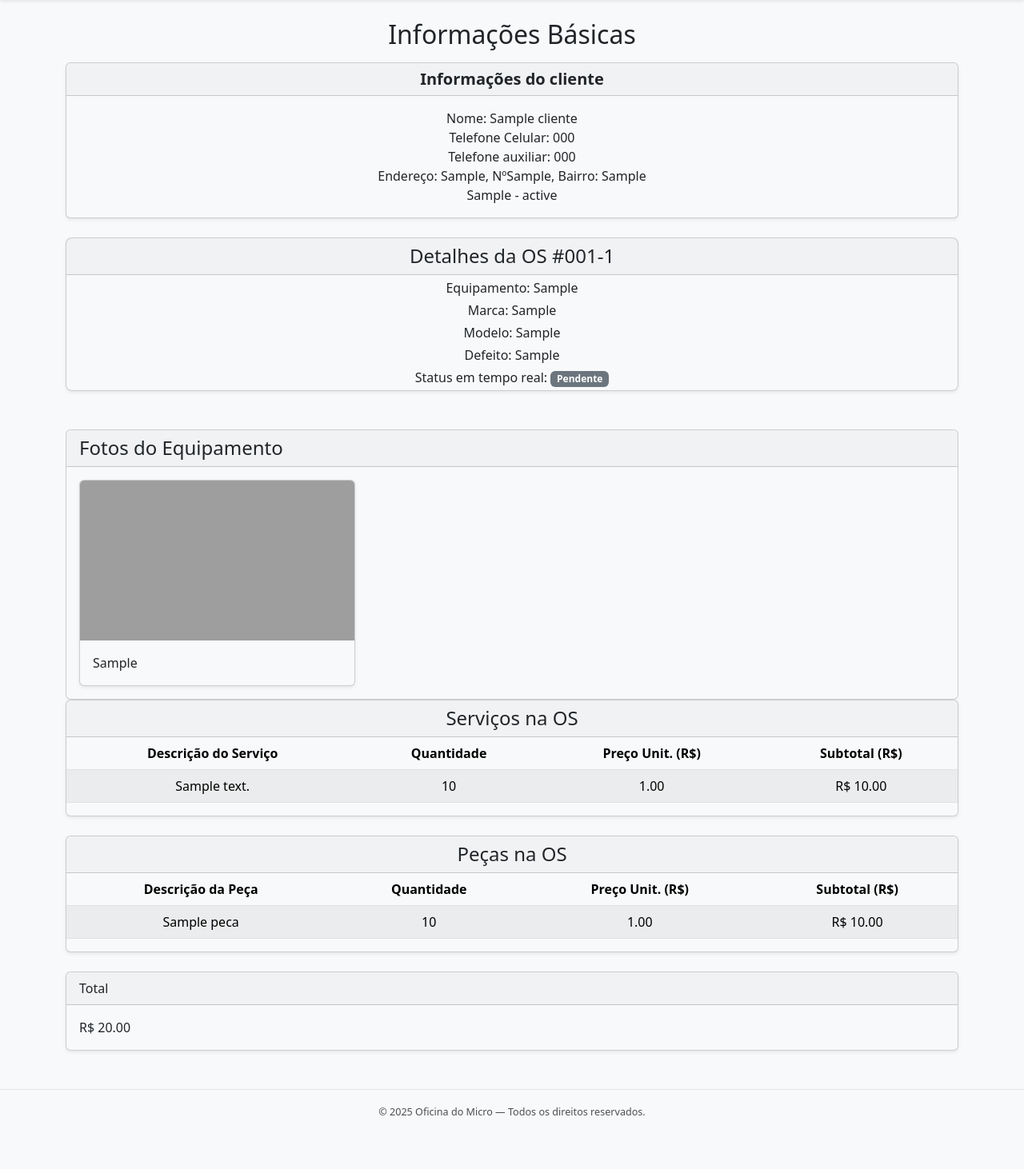
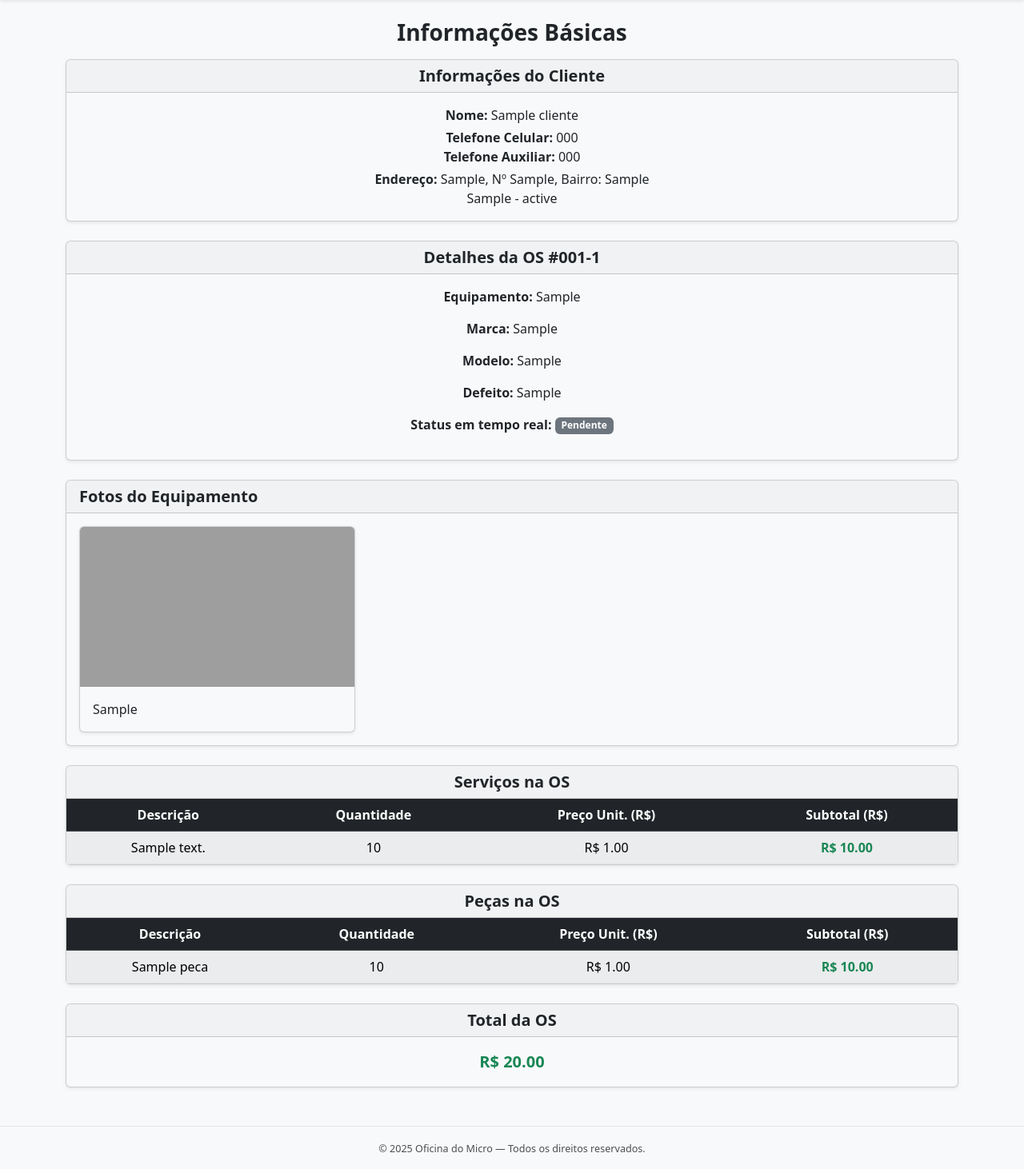
Before and after one commit to barrigaverd/Projeto-Oficina, a Flask app: template templates/ver_os_cliente.html in a window 1280 px wide. Shown: the part 57-1519 px from the top of the page at 80% size. Before the commit the page ends 1452 px from the top, so only its background shows below. Run offline with Flask 3, Linux system fonts and the light colour scheme; the template is opened without the code that fills it: values that come from a table or form of the project are taken from there, others are empty; tables that the repository leaves empty hold one stand-in row (values such as "Sample post"); one stand-in notice (Sample message) is shown; grey boxes are pictures that could not be loaded.

Commit message:
estilizado ver_os e detalhes_cli e mens de login

```diff
--- a/app.py
+++ b/app.py
@@ -224,11 +224,13 @@ def load_user(user_id_string): # O nome agora reflete que é uma string
 @app.route("/logout")
 def logout():
     logout_user()
+    flash("Logoff efetuado!", "danger")
     return redirect(url_for("login"))
 
 @app.route("/logout_cliente")
 def logout_cliente():
     logout_user()
+    flash("Logoff efetuado!", "danger")
     return redirect(url_for("login_cliente"))
 
 @app.route("/login", methods = ("GET", "POST"))
@@ -242,6 +244,9 @@ def login():
         if user and bcrypt.check_password_hash(user.password_hash, password):
             login_user(user)
             return redirect(url_for('home'))
+        else:
+            flash("Usuário ou senha incorretos", "danger")
+            return redirect(url_for('login'))
 
     return render_template('login.html')
 
--- a/templates/base_publica.html
+++ b/templates/base_publica.html
@@ -107,6 +107,18 @@
 
   <!-- Conteúdo -->
   <main class="container">
+    {% with messages = get_flashed_messages(with_categories=true) %}
+        {% if messages %}
+          {% for category, message in messages %}
+          <div class="">
+            <div class="alert alert-{{ category }} flash-toast alert-dismissible fade show" role="alert">
+              {{ message }}
+              <button type="button" class="btn-close" data-bs-dismiss="alert" aria-label="Close"></button>
+            </div>
+          </div>
+          {% endfor %}
+        {% endif %}
+      {% endwith %}
     {% block content %}{% endblock %}
   </main>
 
@@ -117,7 +129,6 @@
 
   <script src="https://cdn.jsdelivr.net/npm/bootstrap@5.3.3/dist/js/bootstrap.bundle.min.js"></script>
   <script>
-
     const toggleBtn = document.getElementById('themeToggle');
     const themeIcon = document.getElementById('themeIcon');
     const html = document.documentElement;
@@ -137,7 +148,14 @@
       themeIcon.className = next === 'dark' ? 'bi bi-moon' : 'bi bi-sun';
     });
 
-
+    window.addEventListener('load', function() {
+      const alerts = document.querySelectorAll('.alert');
+      alerts.forEach(function(alert) {
+        setTimeout(function() {
+          new bootstrap.Alert(alert).close();
+        }, 5000)
+      });
+    });
   </script>
 </body>
 </html>
--- a/templates/ver_os_cliente.html
+++ b/templates/ver_os_cliente.html
@@ -2,86 +2,76 @@
 
 {% block content %}
 
-<h2 class="text-center">Informações Básicas</h2>
+<h3 class="text-center fw-bold mt-3">Informações Básicas</h3>
+
+<!-- Informações do Cliente -->
 <div class="card shadow-sm text-center mt-3">
-      <h5 class="card-header">
-          <strong>Informações do cliente</strong>
-      </h5>
+  <h5 class="card-header fw-bold">Informações do Cliente</h5>
   <div class="card-body">
-          <div class="card-text">Nome: {{ordem_servico.cliente.nome}}</div>
-          <div class="card-text">Telefone Celular: {{ordem_servico.cliente.telefone_celular}}<br>Telefone auxiliar: {{ordem_servico.cliente.telefone_auxiliar}}</div>
-          <div class="card-text">Endereço: {{ordem_servico.cliente.logradouro}}, Nº{{ordem_servico.cliente.numero}}, Bairro: {{ordem_servico.cliente.bairro}}<br>{{ordem_servico.cliente.cidade}} - {{ordem_servico.cliente.estado}}</div>
-      </div>
-</div><br>
-
-
-    <div class="d-flex justify-content-center">
-      <div class="card shadow-sm w-100 rounded-3 text-center ms-auto mb-4 ">
-        <div>
-          <h4 class="card-header text-center">Detalhes da OS #{{ordem_servico.numero_formatado}}</h4>
-        </div>
-        <div class="my-1">
-          <p class="card-text" for="equipamento">Equipamento: {{ordem_servico.equipamento}}</p>
-          </div>
-          <div class="mb-1">
-          <p class="card-text" for="marca">Marca: {{ordem_servico.marca}}</p>
-          </div>
-
-          <div class="mb-1">
-          <p class="card-text" for="modelo">Modelo: {{ordem_servico.modelo}}</p>
-          </div>
-
-          <div class="mb-1">
-          <p class="card-text" for="defeito">Defeito: {{ordem_servico.defeito}}</p>
-          </div>
-
-          <div class="mb-1">
-          <p class="card-text" for="status">Status em tempo real: <span id="status" class="badge bg-secondary align-middle">{{ordem_servico.status}}</span></p>
-          </div>
+    <p class="mb-1"><strong>Nome:</strong> {{ ordem_servico.cliente.nome }}</p>
+    <p class="mb-1">
+      <strong>Telefone Celular:</strong> {{ ordem_servico.cliente.telefone_celular }} <br>
+      <strong>Telefone Auxiliar:</strong> {{ ordem_servico.cliente.telefone_auxiliar }}
+    </p>
+    <p class="mb-0">
+      <strong>Endereço:</strong> {{ ordem_servico.cliente.logradouro }}, Nº {{ ordem_servico.cliente.numero }},
+      Bairro: {{ ordem_servico.cliente.bairro }} <br>
+      {{ ordem_servico.cliente.cidade }} - {{ ordem_servico.cliente.estado }}
+    </p>
   </div>
 </div>
 
-    <div class="card mt-4" id="fotos_equipamento">
-        <h4 class="card-header">Fotos do Equipamento</h4>
+<!-- Detalhes da OS -->
+<div class="card shadow-sm text-center mt-4">
+  <h5 class="card-header fw-bold">Detalhes da OS #{{ ordem_servico.numero_formatado }}</h5>
+  <div class="card-body">
+    <p><strong>Equipamento:</strong> {{ ordem_servico.equipamento }}</p>
+    <p><strong>Marca:</strong> {{ ordem_servico.marca }}</p>
+    <p><strong>Modelo:</strong> {{ ordem_servico.modelo }}</p>
+    <p><strong>Defeito:</strong> {{ ordem_servico.defeito }}</p>
+    <p>
+      <strong>Status em tempo real:</strong>
+      <span id="status" class="badge bg-secondary align-middle">
+        {{ ordem_servico.status }}
+      </span>
+    </p>
+  </div>
+</div>
+
+<!-- Fotos -->
+<div class="card shadow-sm mt-4" id="fotos_equipamento">
+  <h5 class="card-header fw-bold">Fotos do Equipamento</h5>
   <div class="card-body">
     <div class="row row-cols-1 row-cols-md-3 g-4">
-
-                {# Inicia o loop para cada foto associada a esta OS #}
       {% for foto in ordem_servico.fotos %}
       <div class="col">
         <div class="card h-100 shadow-sm">
-
-                        {# Cria o link para a imagem na pasta de uploads envolvendo a imagem #}
           <a href="{{ url_for('static', filename='uploads/' + foto.nome_arquivo) }}" target="_blank">
             <img src="{{ url_for('static', filename='uploads/' + foto.nome_arquivo) }}"
                  class="card-img-top"
                  alt="{{ foto.legenda or 'Foto da OS' }}"
                  style="height: 200px; object-fit: cover;">
           </a>
-
-                        {# Mostra a legenda se ela existir #}
           {% if foto.legenda %}
           <div class="card-body">
             <p class="card-text">{{ foto.legenda }}</p>
           </div>
           {% endif %}
-
-
-
         </div>
       </div>
       {% endfor %}
-
     </div>
   </div>
 </div>
 
-    <div class="card shadow-sm mb-4">
-        <h4 class="text-center card-header">Serviços na OS</h4>
-            <table class="table table-striped">
-                <thead>
-                    <tr class="text-center card-title">
-                        <th>Descrição do Serviço</th>
+<!-- Serviços -->
+<div class="card shadow-sm mt-4">
+  <h5 class="card-header text-center fw-bold">Serviços na OS</h5>
+  <div class="table-responsive">
+    <table class="table table-striped align-middle mb-0">
+      <thead class="table-dark text-center">
+        <tr>
+          <th>Descrição</th>
           <th>Quantidade</th>
           <th>Preço Unit. (R$)</th>
           <th>Subtotal (R$)</th>
@@ -89,31 +79,28 @@
       </thead>
       <tbody>
         {% for item in ordem_servico.itens_servico %}
-                    <tr class="text-center card-text">
-                        <td>
-                            {{ item.servico.descricao_servico }}
-                        </td>
-                        <td>
-                            {{ item.quantidade }}
-                        </td>
-                        <td>
-                            {{ "%.2f"|format(item.preco_cobrado|float) }}
-                        </td>
-                        <td>
+        <tr class="text-center">
+          <td>{{ item.servico.descricao_servico }}</td>
+          <td>{{ item.quantidade }}</td>
+          <td>R$ {{ "%.2f"|format(item.preco_cobrado|float) }}</td>
+          <td class="fw-bold text-success">
             R$ {{ "%.2f"|format((item.quantidade * item.preco_cobrado)|float) }}
           </td>
-
         </tr>
         {% endfor %}
       </tbody>
     </table>
   </div>
-    <div class="card shadow-sm mb-4">
-        <h4 class="text-center card-header">Peças na OS</h4>
-            <table class="table table-striped">
-                <thead>
-                    <tr class="text-center card-text">
-                        <th>Descrição da Peça</th>
+</div>
+
+<!-- Peças -->
+<div class="card shadow-sm mt-4">
+  <h5 class="card-header text-center fw-bold">Peças na OS</h5>
+  <div class="table-responsive">
+    <table class="table table-striped align-middle mb-0">
+      <thead class="table-dark text-center">
+        <tr>
+          <th>Descrição</th>
           <th>Quantidade</th>
           <th>Preço Unit. (R$)</th>
           <th>Subtotal (R$)</th>
@@ -121,41 +108,36 @@
       </thead>
       <tbody>
         {% for peca in ordem_servico.itens_peca %}
-                    <tr class="text-center card-text">
-                        <td>
-                            {{ peca.peca.nome_peca }}
-                        </td>
-                        <td>
-                            {{ peca.quantidade }}
-                        </td>
-                        <td>
-                            {{ "%.2f"|format(peca.preco_cobrado|float) }}
-                        </td>
-                        <td>
+        <tr class="text-center">
+          <td>{{ peca.peca.nome_peca }}</td>
+          <td>{{ peca.quantidade }}</td>
+          <td>R$ {{ "%.2f"|format(peca.preco_cobrado|float) }}</td>
+          <td class="fw-bold text-success">
             R$ {{ "%.2f"|format((peca.quantidade * peca.preco_cobrado)|float) }}
           </td>
-
         </tr>
         {% endfor %}
       </tbody>
     </table>
   </div>
-    <div class="card shadow-sm w-100 justify-content-center align-middle">
-        <div class="card-header">
-            Total
-        </div>
-        <div class="card-body">
-            <div class="card-text">
-                R$ {{ "%.2f"|format(((ordem_servico.valor_calculado))|float) }}
 </div>
 
+<!-- Total -->
+<div class="card shadow-sm text-center mt-4">
+  <h5 class="card-header fw-bold">Total da OS</h5>
+  <div class="card-body">
+    <span class="fs-5 fw-bold text-success">
+      R$ {{ "%.2f"|format(ordem_servico.valor_calculado|float) }}
+    </span>
   </div>
 </div>
+
 <script>
-        const status = document.querySelector("#status")
-            if (status.textContent == "Concluído"){
-                status.classList.add('bg-success'); // Adds the green background
-                status.classList.add('text-white'); // Makes the text white for better contrast
+  const status = document.querySelector("#status");
+  if (status && status.textContent.trim() === "Concluído") {
+    status.classList.replace("bg-secondary", "bg-success");
+    status.classList.add("text-white");
   }
 </script>
+
 {% endblock %}
```
Also changed, not shown: templates/detalhes_cliente.html (+52 -25 lines). Lines whose indentation alone changed are shown as unchanged.
